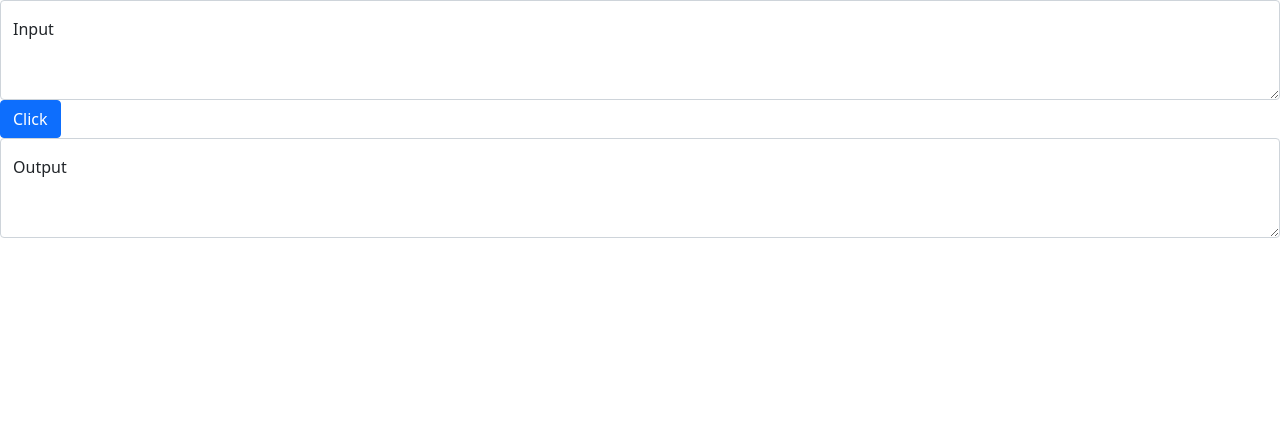
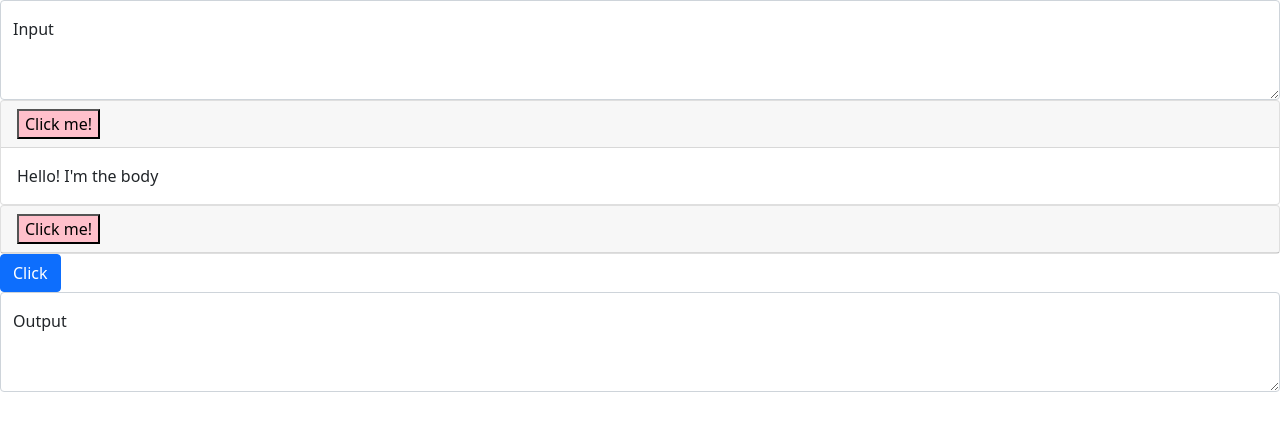
Before and after one commit to ltpquang/nagini, a React (Create React App) app: page / in a window 1280 px wide. Shown: the top 430 px of the page. Built offline with nearby package versions, Linux system fonts and the light colour scheme.

Commit message:
Relayout main form

```diff
--- a/src/pkg/main/Main.tsx
+++ b/src/pkg/main/Main.tsx
@@ -1,5 +1,5 @@
-import React from "react";
-import {Button, FloatingLabel, Form} from "react-bootstrap";
+import React, {FunctionComponent} from "react";
+import {Accordion, Button, Card, FloatingLabel, Form, useAccordionButton} from "react-bootstrap";
 import BaseTransformer from "../transformers/BaseTransformer";
 import NoOps from "../transformers/NoOps";
 
@@ -10,6 +10,42 @@ interface State {
   output?: string;
   transformers: BaseTransformer[];
 }
+
+interface CustomToggleProps {
+  eventKey: string
+}
+
+const CustomToggle: FunctionComponent<CustomToggleProps> = ({eventKey, children}) => {
+  const decoratedOnClick = useAccordionButton(eventKey, () =>
+      console.log('totally custom!'),
+  );
+
+  return (
+      <button
+          type="button"
+          style={{backgroundColor: 'pink'}}
+          onClick={decoratedOnClick}
+      >
+        {children}
+      </button>
+  );
+}
+
+// function CustomToggle(children: React.ReactNode, eventKey: string) {
+//   const decoratedOnClick = useAccordionButton(eventKey, () =>
+//       console.log('totally custom!'),
+//   );
+//
+//   return (
+//       <button
+//           type="button"
+//           style={{ backgroundColor: 'pink' }}
+//           onClick={decoratedOnClick}
+//       >
+//         {children}
+//       </button>
+//   );
+// }
 
 class Main extends React.Component<Props, State> {
   constructor(props: Props, context: any) {
@@ -47,6 +83,25 @@ class Main extends React.Component<Props, State> {
         />
       </FloatingLabel>
 
+      <Accordion defaultActiveKey="0">
+        <Card>
+          <Card.Header>
+            <CustomToggle eventKey="0">Click me!</CustomToggle>
+          </Card.Header>
+          <Accordion.Collapse eventKey="0">
+            <Card.Body>Hello! I'm the body</Card.Body>
+          </Accordion.Collapse>
+        </Card>
+        <Card>
+          <Card.Header>
+            <CustomToggle eventKey="1">Click me!</CustomToggle>
+          </Card.Header>
+          <Accordion.Collapse eventKey="1">
+            <Card.Body>Hello! I'm another body</Card.Body>
+          </Accordion.Collapse>
+        </Card>
+      </Accordion>
+
       {this.renderNodes()}
 
       <Button onClick={() => this.handleClick()}>Click</Button>
```
